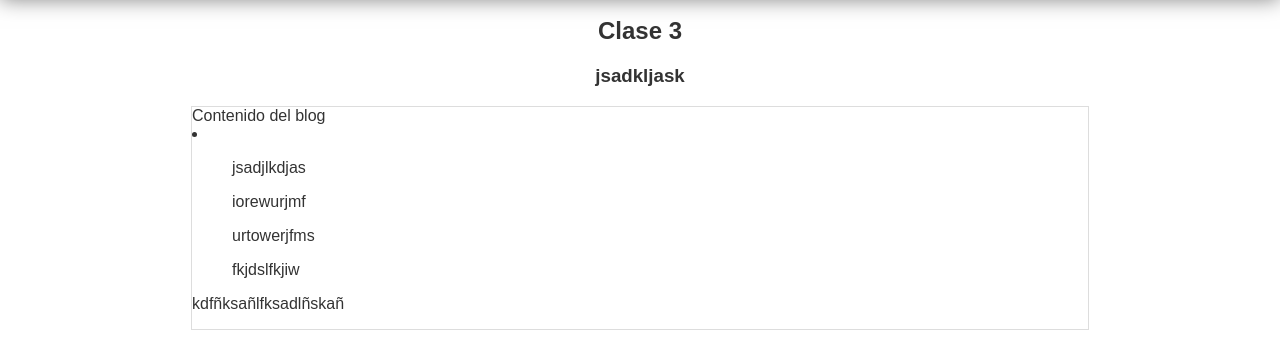
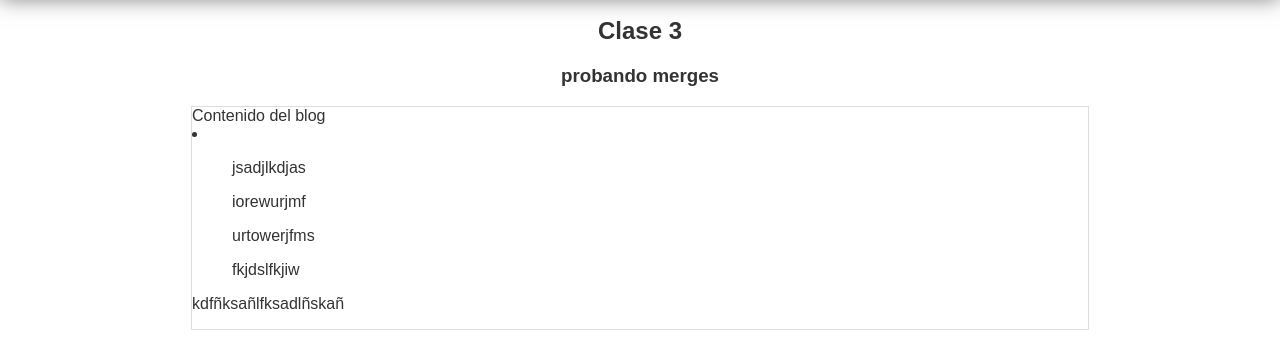
Before and after one commit to agustinarboleya/agustinarboleya.github.io, a plain HTML site: page sitio.html in a window 1280 px wide. Shown: the part 72-420 px from the top of the page. Drawn offline with Linux system fonts and the light colour scheme.

Commit message:
nuevo commit desde local

```diff
--- a/sitio.html
+++ b/sitio.html
@@ -6,7 +6,7 @@
     <body>
         <h1 id="cabecera">Blog curso git</h1>
         <h2 id="encabezado">Clase 3</h2>
-        <h3>jsadkljask</h3>
+        <h3>probando merges</h3>
         <div id="contenedor">
             Contenido del blog
             <li>
```
